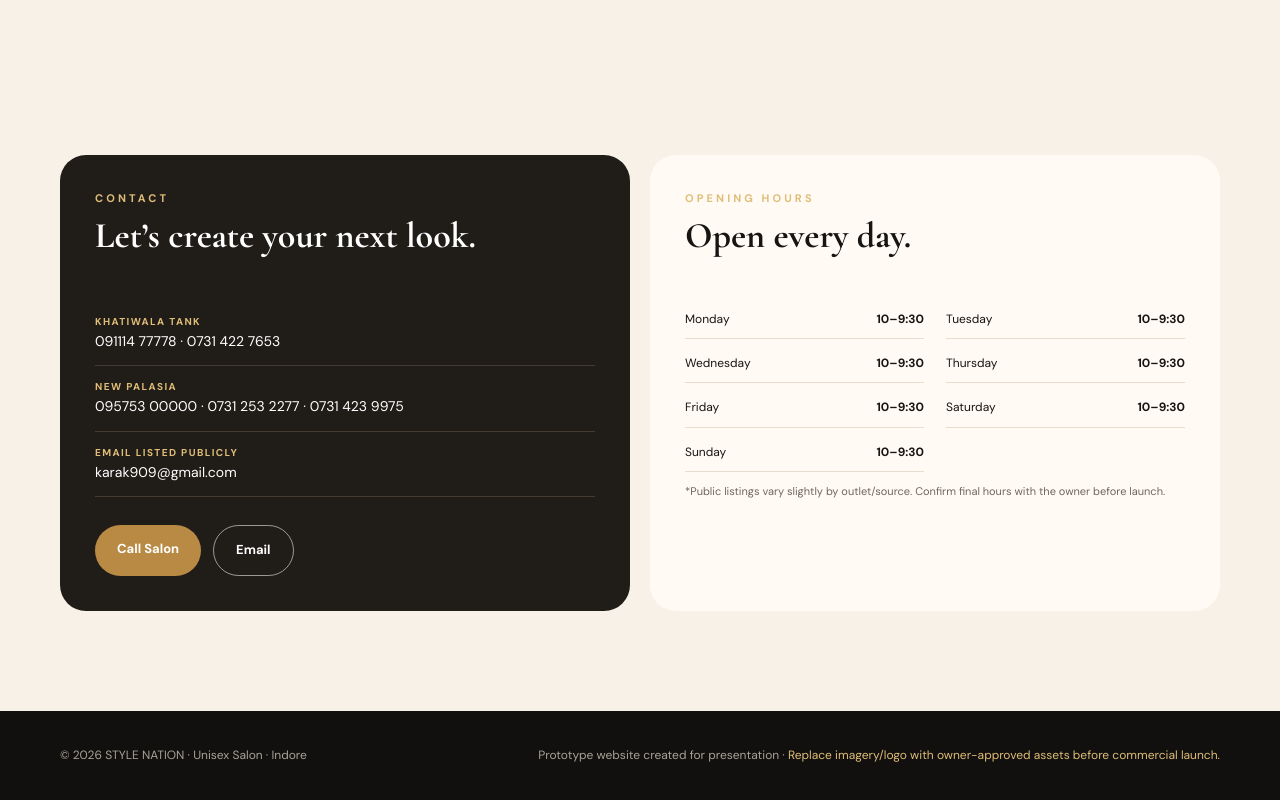
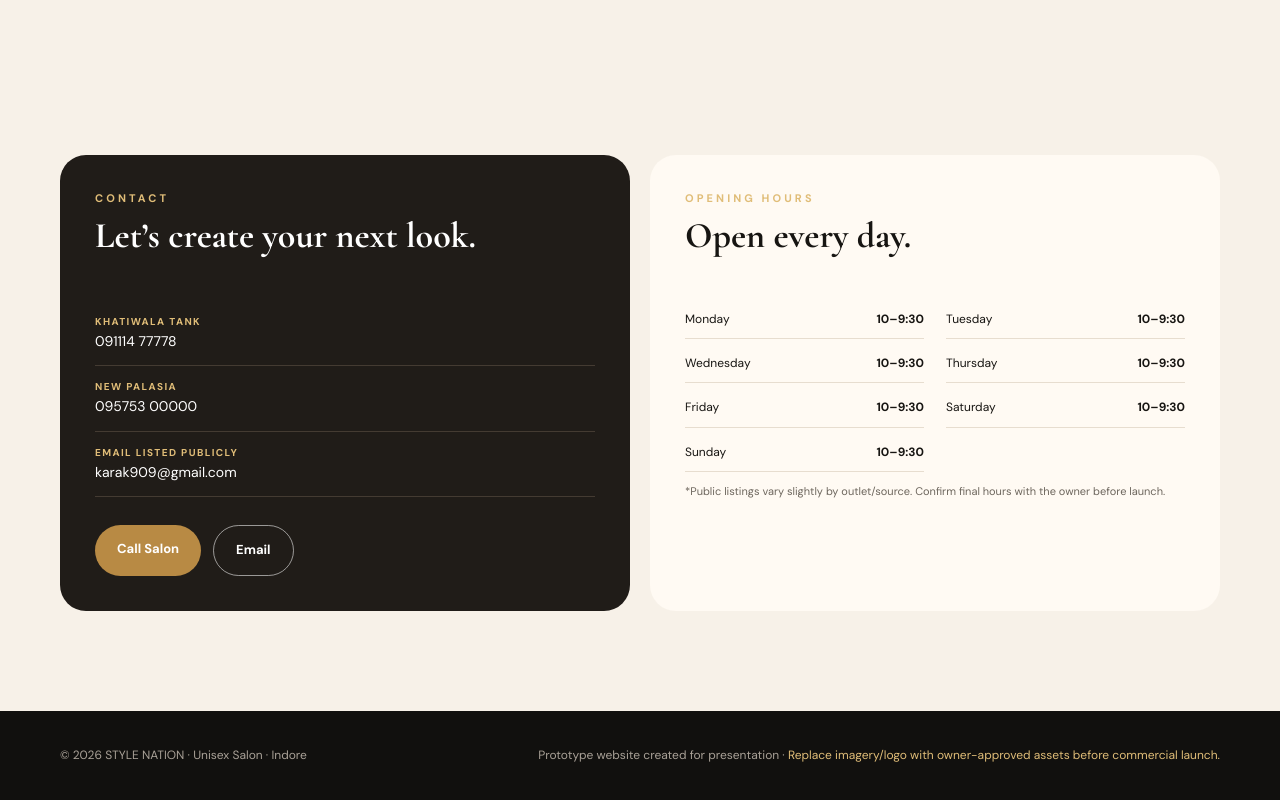
Before and after one commit to b-sharma9/STYLE-NATION, a plain HTML site: page index.html in a window 1280 px wide. Shown: the part 5673-6473 px from the top of the page. Drawn offline with nearby package versions, Linux system fonts and the light colour scheme.

Commit message:
Update index.html

```diff
--- a/index.html
+++ b/index.html
@@ -103,8 +103,8 @@ footer{background:#11100e;color:#a9a197;padding:35px 0;font-size:12px}.foot{disp
 
 <section id="contact"><div class="container contactgrid">
 <div class="contactbox"><div class="eyebrow">Contact</div><h3>Let’s create your next look.</h3>
-<div class="contactline"><b>Khatiwala Tank</b>091114 77778 · 0731 422 7653</div>
-<div class="contactline"><b>New Palasia</b>095753 00000 · 0731 253 2277 · 0731 423 9975</div>
+<div class="contactline"><b>Khatiwala Tank</b>091114 77778 </div>
+<div class="contactline"><b>New Palasia</b>095753 00000 </div>
 <div class="contactline"><b>Email listed publicly</b>karak909@gmail.com</div>
 <div class="buttons"><a class="btn gold" href="tel:+919111477778">Call Salon</a><a class="btn ghost" href="mailto:karak909@gmail.com">Email</a></div></div>
 <div class="contactbox" style="background:#fffaf3;color:var(--ink)"><div class="eyebrow">Opening hours</div><h3>Open every day.</h3>
```
